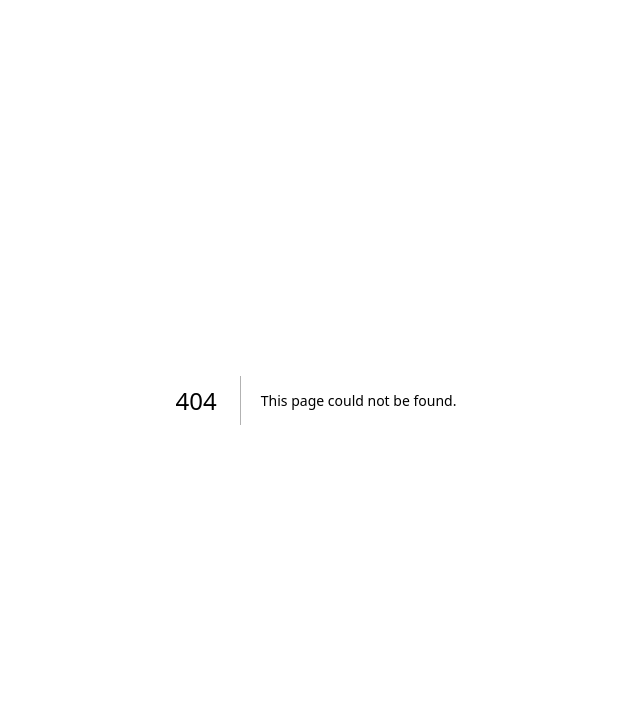
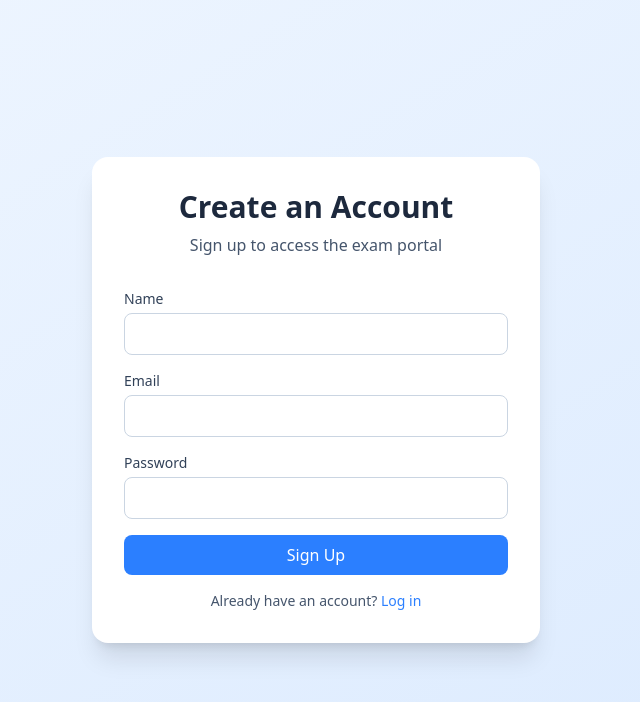
Before and after one commit to NamanBhatia-NB/ExamProctor_AI, a Next.js app in the folder frontend/: page /register in a window 1280 px wide. Before the commit this address had no page. Shown: the top 702 px of the page, without its empty margins (324-964 px from the left). Built offline with nearby package versions, Linux system fonts and the light colour scheme.

Commit message:
Add registration page and update navbar for user role navigation

```diff
--- a/frontend/src/app/admin/page.tsx
+++ b/frontend/src/app/admin/page.tsx
@@ -18,6 +18,7 @@ import {
   Legend,
 } from 'chart.js';
 import { Plus, Trash2, Edit, Eye, AlertTriangle, Users, FileText } from "lucide-react";
+import { api } from "@/services/api";
 
 ChartJS.register(
   CategoryScale,
@@ -39,6 +40,8 @@ export default function AdminPage() {
   const [showCreateExam, setShowCreateExam] = useState(false);
   const [editingExam, setEditingExam] = useState<Exam | null>(null);
 
+
+
   useEffect(() => {
     if (loading) return;
 
@@ -50,27 +53,73 @@ export default function AdminPage() {
     loadData();
   }, [user, loading, router]);
 
-  const loadData = () => {
-    setExams(examService.getExams());
-    setSessions(examService.getSessions());
+  const loadData = async () => {
+    try {
+      const res = await api.get("/exams");
+
+      console.log("API RESPONSE:", res.data);
+
+      setExams(
+        Array.isArray(res.data)
+          ? res.data
+          : res.data.content || []
+      );
+
+    } catch (err) {
+      console.error("Error loading exams:", err);
+    }
   };
 
-  const handleCreateExam = (exam: Omit<Exam, 'id' | 'createdAt'>) => {
-    examService.createExam(exam);
-    loadData();
+  const handleCreateExam = async (examData: any) => {
+    try {
+      // 1. Create the Exam First
+      const examRes = await api.post("/exams", {
+        title: examData.title,
+        duration: examData.duration
+      });
+
+      const createdExamId = examRes.data.id;
+
+      // Helper array to convert radio button index (0-3) to letters (A-D)
+      const indexToLetter = ['A', 'B', 'C', 'D'];
+
+      // 2. Loop through and create each Question, linking it to the new Exam ID
+      for (const q of examData.questions) {
+        await api.post("/questions", {
+          question: q.text,
+          optionA: q.options[0] || "",
+          optionB: q.options[1] || "",
+          optionC: q.options[2] || "",
+          optionD: q.options[3] || "",
+          correctAnswer: indexToLetter[q.correctAnswer] || "A",
+          exam: { id: createdExamId }
+        });
+      }
+
+      // 3. Reload the dashboard to pull the fully assembled exam from the DB
+      await loadData();
       setShowCreateExam(false);
+
+    } catch (err) {
+      console.error("Error creating exam and questions:", err);
+      alert("Failed to save exam to the database. Check console for details.");
+    }
   };
 
-  const handleUpdateExam = (id: string, updates: Partial<Exam>) => {
-    examService.updateExam(id, updates);
+  const handleUpdateExam = async (id: string, updates: Partial<Exam>) => {
+    await api.put(`/exams/${id}`, updates);
     loadData();
     setEditingExam(null);
   };
 
-  const handleDeleteExam = (id: string) => {
-    if (confirm('Are you sure you want to delete this exam?')) {
-      examService.deleteExam(id);
-      loadData();
+  const handleDeleteExam = async (id: string) => {
+    try {
+      await api.delete(`/exams/${id}`);
+
+      // update UI instantly
+      setExams(prev => prev.filter(e => e.id !== id));
+    } catch (err) {
+      console.error("Delete failed:", err);
     }
   };
 
@@ -131,8 +180,7 @@ export default function AdminPage() {
         <div className="flex gap-4 mb-6">
           <button
             onClick={() => setActiveTab('dashboard')}
-            className={`px-6 py-2 rounded-lg font-medium transition ${
-              activeTab === 'dashboard'
+            className={`px-6 py-2 rounded-lg font-medium transition ${activeTab === 'dashboard'
               ? 'bg-blue-600 text-white'
               : 'bg-white text-slate-600 hover:bg-slate-100'
               }`}
@@ -141,15 +189,14 @@ export default function AdminPage() {
           </button>
           <button
             onClick={() => setActiveTab('exams')}
-            className={`px-6 py-2 rounded-lg font-medium transition ${
-              activeTab === 'exams'
+            className={`px-6 py-2 rounded-lg font-medium transition ${activeTab === 'exams'
               ? 'bg-blue-600 text-white'
               : 'bg-white text-slate-600 hover:bg-slate-100'
               }`}
           >
             Manage Exams
           </button>
-          <button
+          {/* <button
             onClick={() => setActiveTab('sessions')}
             className={`px-6 py-2 rounded-lg font-medium transition ${
               activeTab === 'sessions'
@@ -158,7 +205,7 @@ export default function AdminPage() {
             }`}
           >
             View Sessions
-          </button>
+          </button> */}
         </div>
 
         {activeTab === 'dashboard' && (
@@ -220,8 +267,7 @@ export default function AdminPage() {
                         <p className="font-medium text-slate-800">{exam?.title || 'Unknown Exam'}</p>
                         <p className="text-sm text-slate-600">
                           {new Date(session.startTime).toLocaleString()} •
-                          <span className={`ml-2 ${
-                            session.status === 'active' ? 'text-green-600' :
+                          <span className={`ml-2 ${session.status === 'active' ? 'text-green-600' :
                             session.status === 'auto-submitted' ? 'text-red-600' : 'text-blue-600'
                             }`}>
                             {session.status}
@@ -260,7 +306,7 @@ export default function AdminPage() {
                     <div>
                       <h3 className="text-xl font-semibold text-slate-800">{exam.title}</h3>
                       <p className="text-slate-600 mt-1">
-                        {exam.questions.length} questions • {exam.duration} minutes
+                        {(exam.questions || []).length} questions • {exam.duration} minutes
                       </p>
                       <p className="text-sm text-slate-500 mt-1">
                         Created: {new Date(exam.createdAt).toLocaleDateString()}
@@ -318,8 +364,7 @@ export default function AdminPage() {
                         <h3 className="text-lg font-semibold text-slate-800">{exam?.title || 'Unknown Exam'}</h3>
                         <p className="text-slate-600">Session ID: {session.id.slice(0, 8)}</p>
                       </div>
-                      <span className={`px-3 py-1 rounded-full text-sm font-medium ${
-                        session.status === 'active' ? 'bg-green-100 text-green-700' :
+                      <span className={`px-3 py-1 rounded-full text-sm font-medium ${session.status === 'active' ? 'bg-green-100 text-green-700' :
                         session.status === 'auto-submitted' ? 'bg-red-100 text-red-700' :
                           'bg-blue-100 text-blue-700'
                         }`}>
@@ -352,8 +397,7 @@ export default function AdminPage() {
                         {session.events.map(event => (
                           <div key={event.id} className="p-3 bg-slate-50 rounded-lg text-sm">
                             <div className="flex justify-between items-start">
-                              <span className={`font-medium ${
-                                event.severity === 'CRITICAL' ? 'text-red-600' :
+                              <span className={`font-medium ${event.severity === 'CRITICAL' ? 'text-red-600' :
                                 event.severity === 'HIGH' ? 'text-orange-600' : 'text-yellow-600'
                                 }`}>
                                 {event.type.replace(/_/g, ' ')}
--- /dev/null
+++ b/frontend/src/app/exam/select/page.tsx
@@ -0,0 +1,95 @@
+"use client";
+
+import { useState, useEffect } from "react";
+import { redirect, useRouter } from "next/navigation";
+import { examService } from "@/services/examService";
+import Navbar from "@/components/Navbar";
+import { Shield, Video, BarChart3, CheckCircle, PlayCircle, AlertCircle, LogOut } from 'lucide-react';
+import { useAuth } from "@/hooks/useAuth";
+
+export default function SelectExamPage() {
+    const { user, loading, logout } = useAuth();
+
+    useEffect(() => {
+        console.log("User from useAuth:", user); // Debugging log
+
+        if (!user && !loading) {
+            redirect('/login');
+        }
+    }, [user, loading]); // Ensure effect runs when user or loading changes
+
+    const exams = examService.getExams();
+    const mySessions = user ? examService.getStudentSessions(user.id) : [];
+
+    const router = useRouter(); // Ensure router is initialized
+
+    const handleSelectExam = (examId: any) => {
+        router.push(`/exam?examId=${examId}`); // Redirect to the selected exam
+    };
+
+    return (
+        <div className="min-h-screen bg-slate-50">
+            {/* <nav className="bg-white border-b border-slate-200 px-6 py-4 shadow-sm">
+          <div className="max-w-4xl mx-auto flex justify-between items-center">
+            <h1 className="text-xl font-bold text-blue-600">ExamProctor AI</h1>
+            <div className="flex items-center gap-4">
+              <span className="text-slate-600 font-medium">{user.name}</span>
+              <button onClick={handleLogout} className="p-2 text-slate-400 hover:text-red-500 transition rounded-lg hover:bg-red-50">
+                <LogOut size={20} />
+              </button>
+            </div>
+          </div>
+        </nav> */}
+
+            <Navbar />
+
+            <div className="max-w-4xl mx-auto mt-10 p-6">
+                <h1 className="text-3xl font-bold text-slate-800 mb-2">Student Dashboard</h1>
+                <p className="text-slate-600 mb-8">Here are your assigned examinations. Ensure you are in a quiet environment before starting.</p>
+
+                {(!exams || exams.length === 0) ? (
+                    <div className="p-8 bg-white rounded-xl border text-center text-slate-500">
+                        No exams assigned to you currently.
+                    </div>
+                ) : (
+                    <div className="space-y-4">
+                        {exams.map(exam => {
+                            const session = mySessions.find(s => s.examId === exam.id);
+                            const isCompleted = session?.status === 'completed' || session?.status === 'auto-submitted';
+
+                            return (
+                                <div key={exam.id} className="bg-white p-6 rounded-xl shadow-sm border flex items-center justify-between transition hover:shadow-md">
+                                    <div>
+                                        <h3 className="text-xl font-semibold text-slate-800">{exam.title}</h3>
+                                        <p className="text-slate-500 text-sm mt-1">Duration: {exam.duration} Minutes</p>
+                                    </div>
+
+                                    {isCompleted ? (
+                                        <div className="text-right">
+                                            <span className={`inline-flex items-center gap-1 px-3 py-1 rounded-full text-sm font-medium ${session.status === 'auto-submitted' ? 'bg-red-100 text-red-700' : 'bg-green-100 text-green-700'
+                                                }`}>
+                                                {session.status === 'auto-submitted' ? <AlertCircle size={16} /> : <CheckCircle size={16} />}
+                                                {session.status === 'auto-submitted' ? 'Auto-Submitted (Flagged)' : 'Completed'}
+                                            </span>
+                                            <p className="text-xs text-slate-400 mt-2">
+                                                Total Warnings: {session.warningCount}/20
+                                            </p>
+                                        </div>
+                                    ) : (
+                                        <button
+                                            onClick={() => handleSelectExam(exam.id)}
+                                            className="flex items-center gap-2 px-6 py-2 bg-blue-600 text-white rounded-lg hover:bg-blue-700 transition font-medium shadow-sm"
+                                        >
+                                            <PlayCircle size={20} />
+                                            {session?.status === 'active' ? 'Resume Exam' : 'Start Exam'}
+                                        </button>
+                                    )}
+                                </div>
+                            );
+                        })}
+                    </div>
+                )}
+            </div>
+        </div>
+    );
+}
--- a/frontend/src/app/page.tsx
+++ b/frontend/src/app/page.tsx
@@ -17,7 +17,7 @@ export default function HomePage() {
   // Initialize data on mount
   useEffect(() => {
     setIsClient(true);
-    auth.initializeDefaultUsers();
+    // auth.initializeDefaultUsers();
     initializeSampleData();
   }, []);
 
--- /dev/null
+++ b/frontend/src/app/register/page.tsx
@@ -0,0 +1,108 @@
+"use client";
+
+import { useState } from "react";
+import { useRouter } from "next/navigation";
+import { auth } from "@/lib/auth";
+
+export default function RegisterPage() {
+  const [name, setName] = useState("");
+  const [email, setEmail] = useState("");
+  const [password, setPassword] = useState("");
+  const [error, setError] = useState("");
+  const [loading, setLoading] = useState(false);
+
+  const router = useRouter();
+
+  const handleRegister = async (e: React.FormEvent) => {
+    e.preventDefault();
+
+    setLoading(true);
+    setError("");
+
+    try {
+      const res = await auth.register(name, email, password);
+      alert("Registration successful! Please log in.");
+      router.push("/login");
+    } catch (err: any) {
+      setError(err.message || "Registration failed");
+    } finally {
+      setLoading(false);
+    }
+  };
+
+  return (
+    <div className="min-h-screen bg-gradient-to-br from-blue-50 to-blue-100 flex items-center justify-center p-6">
+      <div className="bg-white rounded-2xl shadow-xl p-8 w-full max-w-md">
+
+        <div className="text-center mb-8">
+          <h1 className="text-3xl font-bold text-slate-800 mb-2">
+            Create an Account
+          </h1>
+          <p className="text-slate-600">Sign up to access the exam portal</p>
+        </div>
+
+        {error && (
+          <div className="bg-red-100 text-red-700 p-3 rounded mb-4">
+            {error}
+          </div>
+        )}
+
+        <form onSubmit={handleRegister}>
+          <div className="mb-4">
+            <label className="block text-sm font-medium text-slate-700 mb-1">
+              Name
+            </label>
+            <input
+              type="text"
+              className="w-full border border-slate-300 rounded-lg p-2"
+              value={name}
+              onChange={(e) => setName(e.target.value)}
+              required
+            />
+          </div>
+
+          <div className="mb-4">
+            <label className="block text-sm font-medium text-slate-700 mb-1">
+              Email
+            </label>
+            <input
+              type="email"
+              className="w-full border border-slate-300 rounded-lg p-2"
+              value={email}
+              onChange={(e) => setEmail(e.target.value)}
+              required
+            />
+          </div>
+
+          <div className="mb-4">
+            <label className="block text-sm font-medium text-slate-700 mb-1">
+              Password
+            </label>
+            <input
+              type="password"
+              className="w-full border border-slate-300 rounded-lg p-2"
+              value={password}
+              onChange={(e) => setPassword(e.target.value)}
+              required
+            />
+          </div>
+
+          <button
+            type="submit"
+            className="w-full bg-blue-500 text-white py-2 px-4 rounded-lg hover:bg-blue-600"
+            disabled={loading}
+          >
+            {loading ? "Registering..." : "Sign Up"}
+          </button>
+        </form>
+
+        <div className="text-center mt-4">
+          <p className="text-sm text-slate-600">
+            Already have an account? <a href="/login" className="text-blue-500 hover:underline">Log in</a>
+          </p>
+        </div>
+
+      </div>
+    </div>
+  );
+}
--- a/frontend/src/components/Navbar.tsx
+++ b/frontend/src/components/Navbar.tsx
@@ -23,7 +23,7 @@ export default function Navbar() {
         <div className="flex items-center gap-6">
           {user ? (
             <>
-              <Link href={user.role === 'admin' ? '/admin' : '/exam'} className="text-slate-600 hover:text-blue-600">
+              <Link href={user.role === 'admin' ? '/admin' : '/exam/select'} className="text-slate-600 hover:text-blue-600">
                 {user.role === 'admin' ? 'Dashboard' : 'Exams'}
               </Link>
 
@@ -46,11 +46,15 @@ export default function Navbar() {
               </div>
             </>
           ) : (
-            <Link href="/login" className="text-blue-600 hover:text-blue-700 font-medium">
-              Login
-            </Link>
-          )}
-        </div>
+            <>
+              <Link href="/register" className="text-blue-600 hover:text-blue-700 font-medium">
+                Register
+              </Link>
+              <Link href="/login" className="text-blue-600 hover:text-blue-700 font-medium">
+                Login
+              </Link>
+            </>
+          )}         </div>
       </div>
     </nav>
   );
--- a/frontend/src/utils/storage.ts
+++ b/frontend/src/utils/storage.ts
@@ -20,6 +20,7 @@ export const storage = {
 
   // Exams
   getExams: (): Exam[] => {
+    if (typeof window === "undefined") return []; // Ensure client-side execution
     const data = localStorage.getItem(STORAGE_KEYS.EXAMS);
     return data ? JSON.parse(data) : [];
   },
```
Lines whose indentation alone changed are shown as unchanged.
